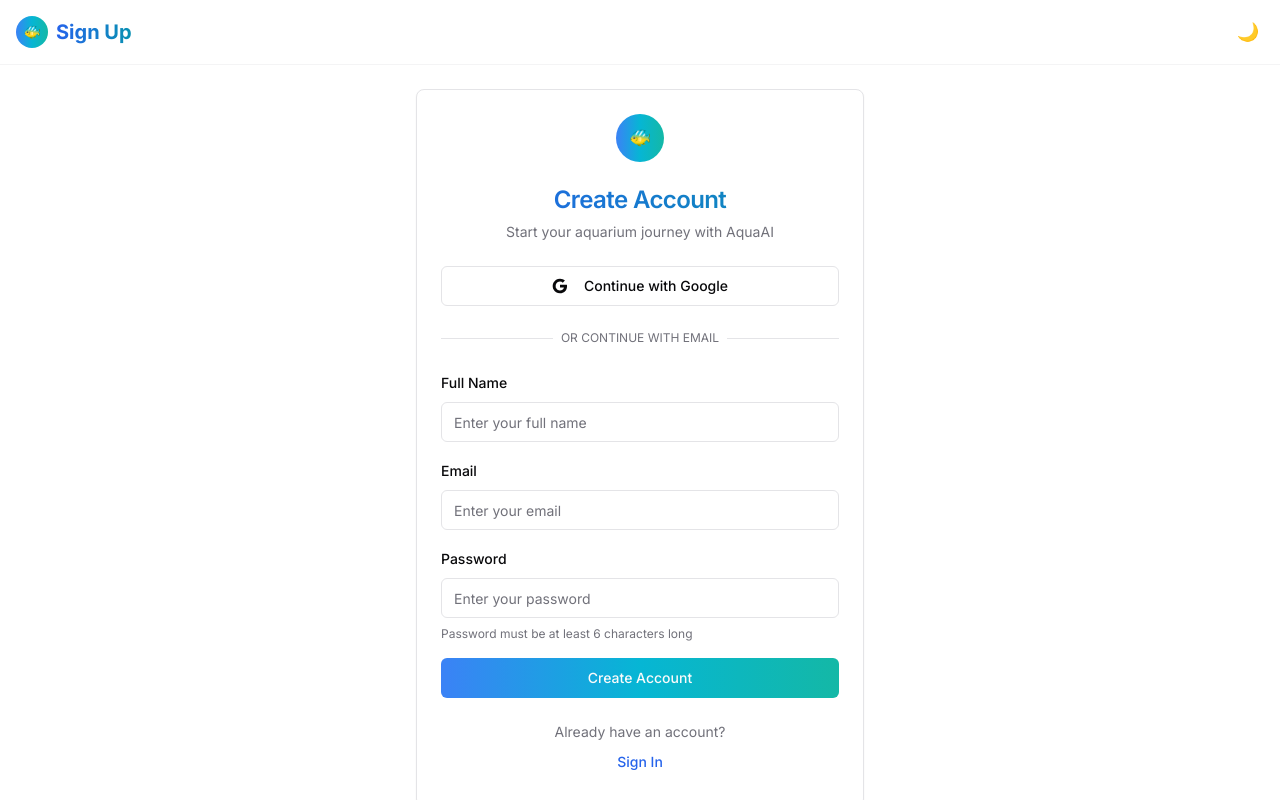
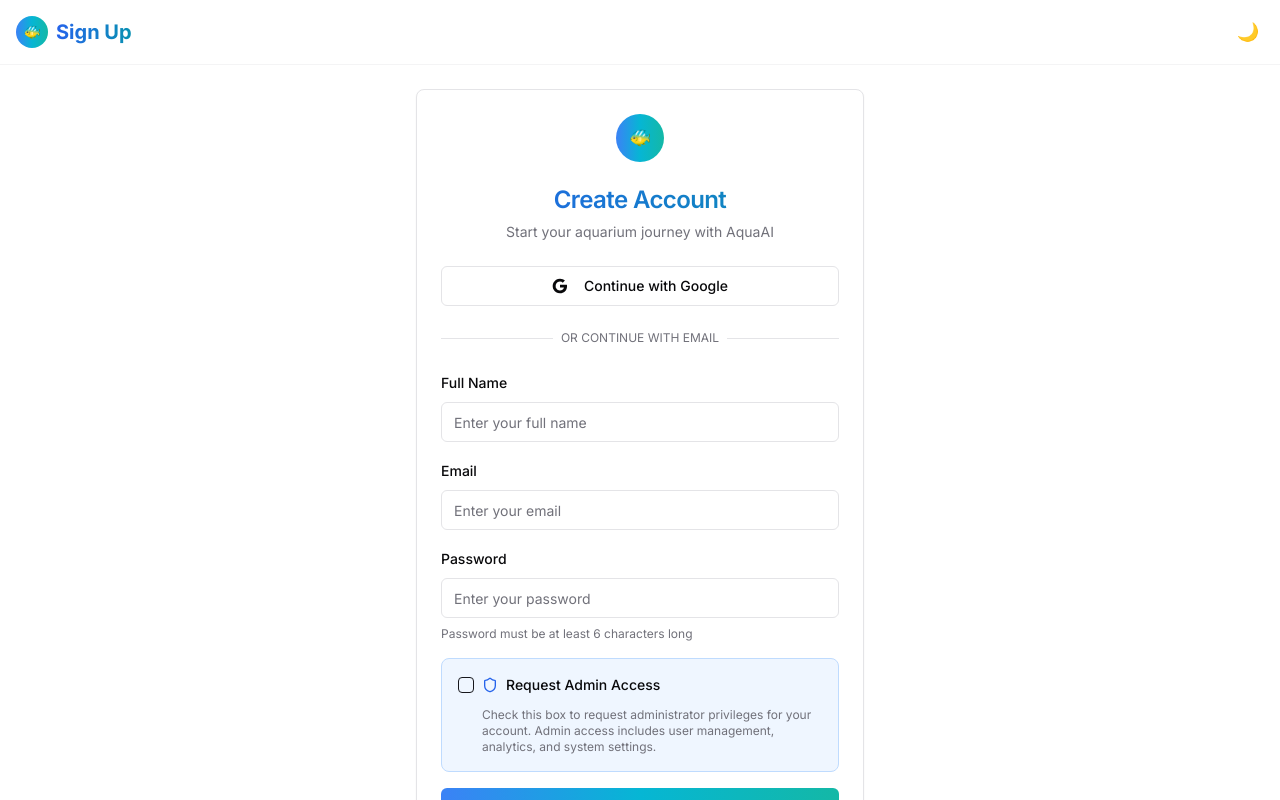
Before and after one commit to siriz0408/aqua-ai-aquarium-guide, a React (Vite) app: page /auth in a window 1280 px wide. Both pictures are taken after a click on the button "Sign Up". Shown: the top 800 px of the page. Built offline with nearby package versions, Linux system fonts and the light colour scheme.

Commit message:
Add admin signup option
Modified the signup form to include an option for users to request admin access during account creation.

```diff
--- a/src/pages/Auth.tsx
+++ b/src/pages/Auth.tsx
@@ -8,7 +8,7 @@ import { Input } from '@/components/ui/input';
 import { Label } from '@/components/ui/label';
 import { Checkbox } from '@/components/ui/checkbox';
 import { useAuth } from '@/contexts/AuthContext';
-import { Loader2 } from 'lucide-react';
+import { Loader2, Shield } from 'lucide-react';
 import { supabase } from '@/integrations/supabase/client';
 import { useToast } from '@/hooks/use-toast';
 
@@ -17,6 +17,7 @@ const Auth = () => {
   const [email, setEmail] = useState('');
   const [password, setPassword] = useState('');
   const [fullName, setFullName] = useState('');
+  const [requestAdminAccess, setRequestAdminAccess] = useState(false);
   const [stayLoggedIn, setStayLoggedIn] = useState(true);
   const [loading, setLoading] = useState(false);
   const [googleLoading, setGoogleLoading] = useState(false);
@@ -44,7 +45,16 @@ const Auth = () => {
           });
           return;
         }
-        await signUp(email, password, fullName);
+
+        const { error } = await signUp(email, password, fullName);
+
+        if (!error && requestAdminAccess) {
+          toast({
+            title: "Account created successfully!",
+            description: "Your account has been created with admin access. Please check your email for confirmation.",
+            variant: "default",
+          });
+        }
       } else {
         const { error } = await signIn(email, password);
         if (!error) {
@@ -93,6 +103,7 @@ const Auth = () => {
     setEmail('');
     setPassword('');
     setFullName('');
+    setRequestAdminAccess(false);
   };
 
   return (
@@ -212,6 +223,31 @@ const Auth = () => {
                 )}
               </div>
 
+              {/* Admin Access Request - only show for sign up */}
+              {isSignUp && (
+                <div className="space-y-3 p-4 bg-blue-50 dark:bg-blue-950/30 rounded-lg border border-blue-200 dark:border-blue-800">
+                  <div className="flex items-center space-x-2">
+                    <Checkbox
+                      id="requestAdminAccess"
+                      checked={requestAdminAccess}
+                      onCheckedChange={(checked) => setRequestAdminAccess(checked === true)}
+                      disabled={loading || googleLoading}
+                    />
+                    <Label
+                      htmlFor="requestAdminAccess"
+                      className="text-sm font-medium cursor-pointer flex items-center gap-2"
+                    >
+                      <Shield className="h-4 w-4 text-blue-600" />
+                      Request Admin Access
+                    </Label>
+                  </div>
+                  <p className="text-xs text-muted-foreground pl-6">
+                    Check this box to request administrator privileges for your account.
+                    Admin access includes user management, analytics, and system settings.
+                  </p>
+                </div>
+              )}
+
               {/* Stay Logged In Option - only show for sign in */}
               {!isSignUp && (
                 <div className="flex items-center space-x-2">
```
